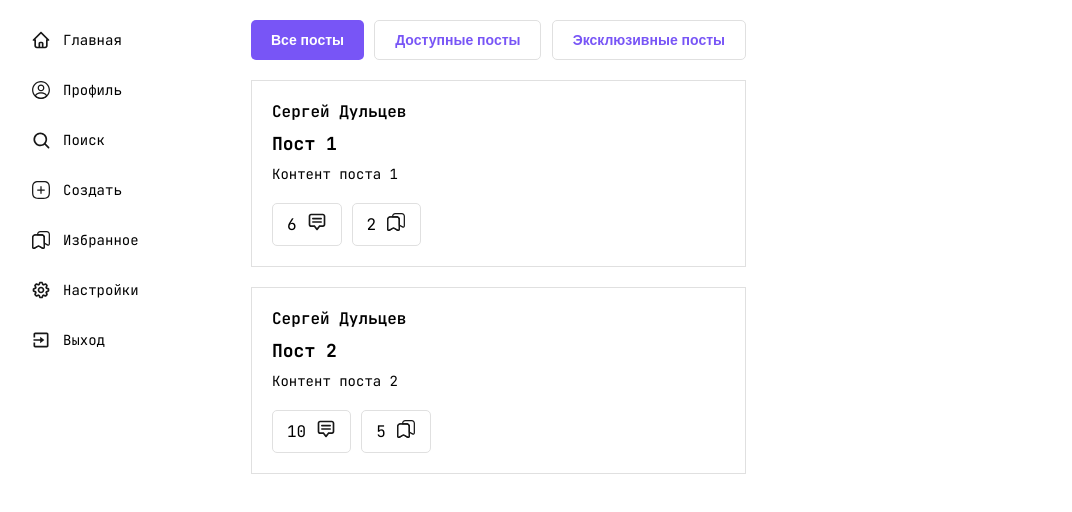
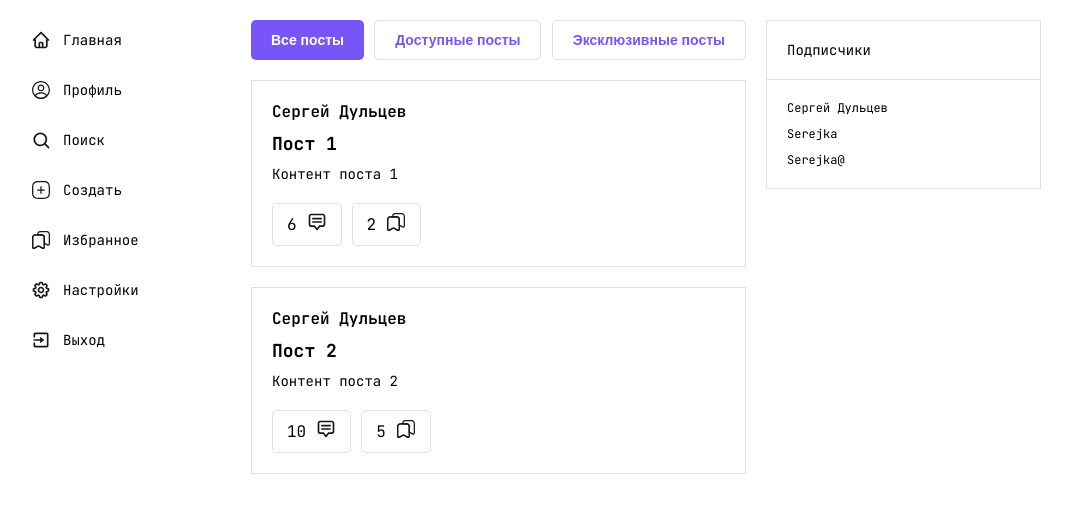
Before and after one commit to SergeyDultsev/Lapse, a Next.js app: page / in a window 1280 px wide. Shown: the top 512 px of the page, without its empty margins (109-1181 px from the left). Built offline with nearby package versions, Linux system fonts and the light colour scheme.

Commit message:
feat: adding cart info

```diff
--- a/src/assets/css/global.scss
+++ b/src/assets/css/global.scss
@@ -20,6 +20,11 @@ body{
   gap: 20px;
 }
 
+main{
+  display: flex;
+  gap: 20px;
+}
+
 @media (max-width: 600px) {
   .container{
       display: flex;
--- a/src/entities/post/ui/post-item/PostItem.module.scss
+++ b/src/entities/post/ui/post-item/PostItem.module.scss
@@ -52,7 +52,8 @@
     gap: 20px;
 
     &__avatar{
-        width: 100%;
+        width: 36px;
+        height: 36px;
         border-radius: 1px solid var(--main-border-color);
     }
 
--- a/src/entities/post/ui/post-item/PostItem.tsx
+++ b/src/entities/post/ui/post-item/PostItem.tsx
@@ -4,7 +4,7 @@ import SaveIcon from "@/assets/icon/SaveIcon";
 import CommentIcon from "@/assets/icon/CommentIcon";
 
 interface IPost {
-    author: {
+    user: {
         avatar: string | null;
         username: string;
     };
@@ -17,19 +17,19 @@ interface IPost {
     };
 }
 
-const PostItem: React.FC<IPost> = ({ author, content }) => {
+const PostItem: React.FC<IPost> = ({ user, content }) => {
     return (
         <article className={styles["post"]}>
 
             <div className={styles["author-info"]}>
-                {author.avatar && (
+                {user.avatar && (
                     <img
                         className={styles["author_info__avatar"]}
-                        src={author.avatar}
+                        src={user.avatar}
                         alt="avatar"
                         loading="lazy" />
                 )}
-                <h2 className={styles["author-info__name"]}>{author.username}</h2>
+                <h2 className={styles["author-info__name"]}>{user.username}</h2>
             </div>
 
             <div className={styles["post-content"]}>
--- /dev/null
+++ b/src/entities/subscriber/ui/subscriber-item/SubscriberItem.module.scss
@@ -0,0 +1,34 @@
+.subscriber-item{
+    display: flex;
+    flex-direction: column;
+    gap: 12px;
+
+    cursor: pointer;
+
+    transition: all .3s ease-out;
+
+    &:hover {
+        padding: 10px;
+
+        border-radius: var(--main-border-radius);
+        background-color: var(--main-color);
+
+        transition: all .3s ease-out;
+    }
+
+    &__img{
+        width: 36px;
+        height: 36px;
+    }
+
+    &__username{
+        font-size: 12px;
+        font-weight: 400;
+    }
+
+    &:hover >  &__username{
+        color: #FFFFFF;
+
+        transition: all .3s ease-out;
+    }
+}
--- /dev/null
+++ b/src/entities/subscriber/ui/subscriber-item/SubscriberItem.tsx
@@ -0,0 +1,25 @@
+import React from "react";
+import styles from "./SubscriberItem.module.scss"
+
+interface ISubscriber {
+    user: {
+        avatar: string | null;
+        username: string;
+    };
+}
+
+const SubscriberItem: React.FC<ISubscriber> = ({ user }) => {
+    return (
+        <article className={styles["subscriber-item"]}>
+            {user.avatar && (
+                <img className={styles["subscriber-item__item"]}
+                    src={user.avatar}
+                    alt="avatar"
+                    loading="lazy" />
+            )}
+            <h2 className={styles["subscriber-item__username"]}>{user.username}</h2>
+        </article>
+    )
+};
+
+export default SubscriberItem;
--- a/src/pages/main-page/MainPage.tsx
+++ b/src/pages/main-page/MainPage.tsx
@@ -1,10 +1,12 @@
+import React from "react";
+import CartInfo from "@/widgets/cart-info/CartInfo";
 import PostList from "@/widgets/post-list/ui/PostList";
-import React from "react";
+import SubscriberList from "@/widgets/cart-info/ui/subscriber-list/SubscriberList";
 
 const MainPage: React.FC = () => {
     const posts: Object[] = [
         {
-            author: {
+            user: {
                 avatar: null,
                 username: "Сергей Дульцев",
             },
@@ -17,7 +19,7 @@ const MainPage: React.FC = () => {
             }
         },
         {
-            author: {
+            user: {
                 avatar: null,
                 username: "Сергей Дульцев",
             },
@@ -31,9 +33,28 @@ const MainPage: React.FC = () => {
         }
     ];
 
+    const subscribers: Object[] = [
+        {
+            avatar: null,
+            username: "Сергей Дульцев",
+        },
+        {
+            avatar: null,
+            username: "Serejka",
+        },
+        {
+            avatar: null,
+            username: "Serejka@",
+        }
+    ];
+
+
     return (
         <main>
             <PostList posts={posts}/>
+            <CartInfo nameCart={"Подписчики"} children={
+                <SubscriberList subscribers={subscribers}/>
+            }/>
         </main>
     );
 }
--- /dev/null
+++ b/src/widgets/cart-info/CartInfo.module.scss
@@ -0,0 +1,24 @@
+.cart-info{
+    display: flex;
+    flex-direction: column;
+    align-self: self-start;
+
+    width: 100%;
+    max-width: 275px;
+
+    border: 1px solid var(--main-border-color);
+
+    &__header{
+        padding: 20px;
+        border-bottom:1px solid var(--main-border-color);
+    }
+
+    &__title{
+        font-size: 14px;
+        font-weight: 500;
+    }
+
+    &__body{
+        padding: 20px;
+    }
+}
--- /dev/null
+++ b/src/widgets/cart-info/CartInfo.tsx
@@ -0,0 +1,22 @@
+import React from "react";
+import styles from  "./CartInfo.module.scss";
+
+interface ICartInfo {
+    nameCart: string,
+    children: React.ReactNode;
+}
+
+const CartInfo: React.FC<ICartInfo> = ({nameCart, children}) => {
+    return (
+        <section className={styles["cart-info"]}>
+            <div className={styles["cart-info__header"]}>
+                <h2 className={styles["cart-info__title"]}>{nameCart}</h2>
+            </div>
+            <div className={styles["cart-info__body"]}>
+                {children}
+            </div>
+        </section>
+    );
+}
+
+export default CartInfo;
--- /dev/null
+++ b/src/widgets/cart-info/ui/subscriber-list/SubscriberList.module.scss
@@ -0,0 +1,7 @@
+.subscriber-list{
+    display: flex;
+    flex-direction: column;
+    gap: 10px;
+
+    width: 100%;
+}
--- /dev/null
+++ b/src/widgets/cart-info/ui/subscriber-list/SubscriberList.tsx
@@ -0,0 +1,19 @@
+import React from "react";
+import styles from  "./SubscriberList.module.scss";
+import SubscriberItem from "@/entities/subscriber/ui/subscriber-item/SubscriberItem";
+
+interface ISubscriberList {
+    subscribers: object[],
+}
+
+const SubscriberList: React.FC<ISubscriberList> = ({subscribers}) => {
+    return (
+        <section className={styles["subscriber-list"]}>
+            {subscribers.map((user, index) =>
+                <SubscriberItem user={user} key={index}/>
+            )}
+        </section>
+    )
+};
+
+export default SubscriberList;
--- a/src/widgets/post-list/ui/PostList.tsx
+++ b/src/widgets/post-list/ui/PostList.tsx
@@ -16,7 +16,7 @@ const PostList: React.FC<IPosts> = ({ posts }) => {
                 <ButtonDefault name={"closePost"} active={false} type="button" disabled={false}>Эксклюзивные посты</ButtonDefault>
             </div>
             {posts.map((postItem, index) =>
-                <PostItem author={postItem.author} content={postItem.post} key={index}/>
+                <PostItem user={postItem.user} content={postItem.post} key={index}/>
             )}
         </section>
     );
```
